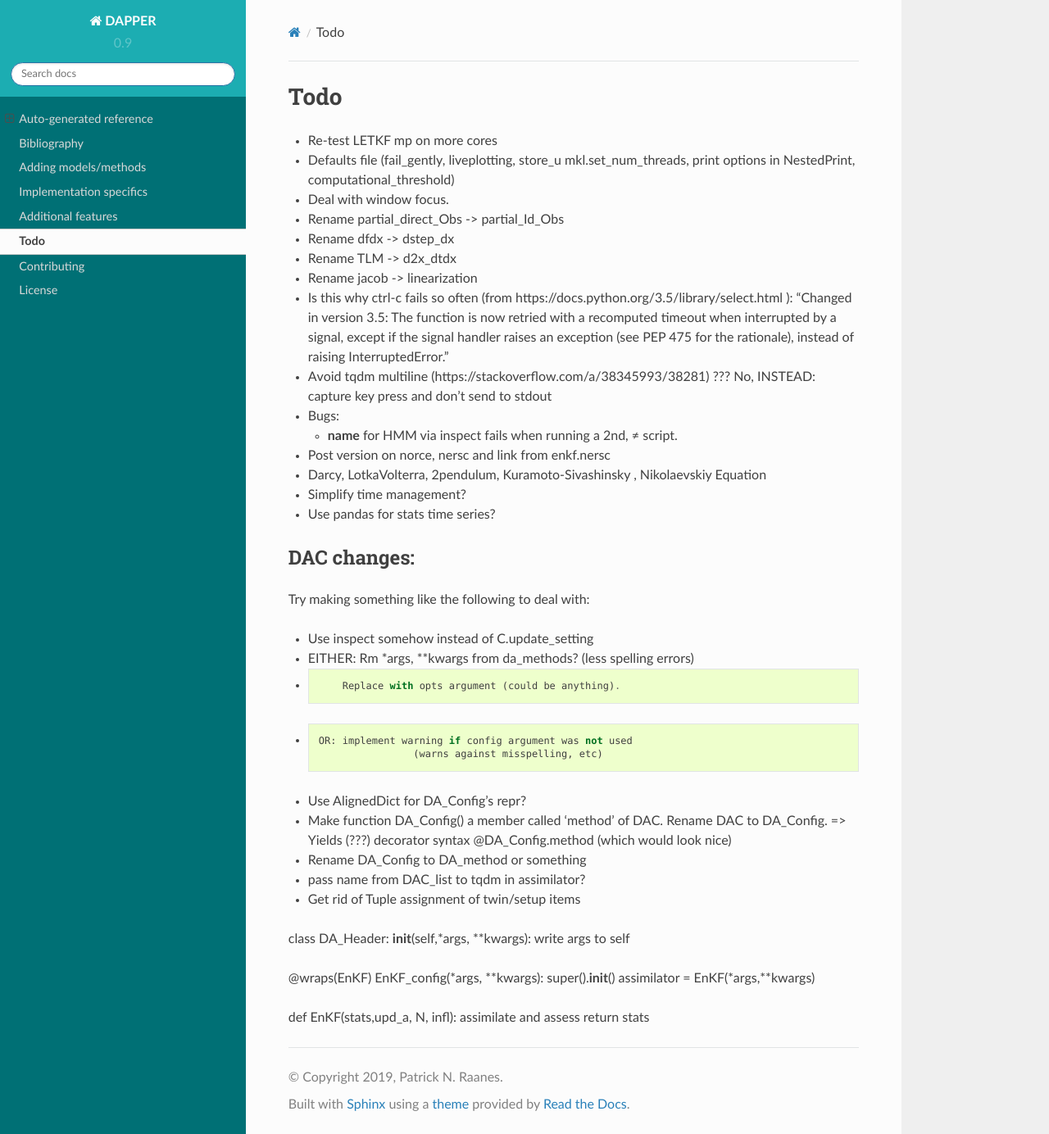
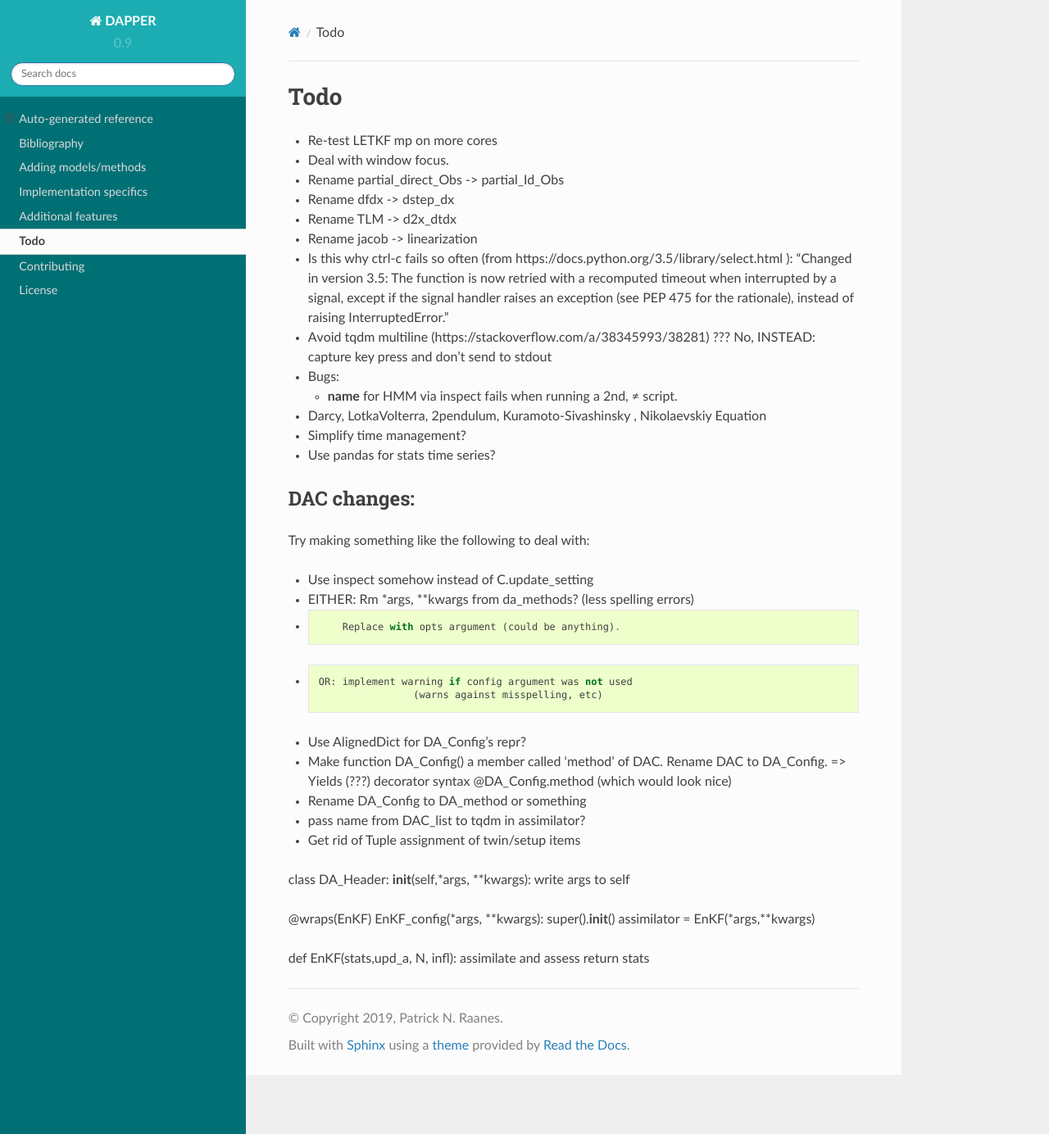
Before and after one commit to nansencenter/DAPPER, a Sphinx documentation site: the page built from docs/todo.md, in a window 1280 px wide and 1384 px high. Shown: the whole window at 82% size. Built offline with Sphinx 7.4.7 and the Read the Docs theme 2.0.0, drawn with Linux system fonts in a browser that asks for light colours.

Commit message:
Updated todo.md

```diff
--- a/docs/todo.md
+++ b/docs/todo.md
@@ -1,9 +1,6 @@
 Todo
 ================================================
 * Re-test LETKF mp on more cores
-
-
-* Defaults file (fail_gently, liveplotting, store_u mkl.set_num_threads, print options in NestedPrint, computational_threshold)
 
 * Deal with window focus.
 * Rename partial_direct_Obs -> partial_Id_Obs
@@ -20,8 +17,6 @@ Todo
 
 * Bugs:
     * __name__ for HMM via inspect fails when running a 2nd, ≠ script.
-
-* Post version on norce, nersc and link from enkf.nersc
 
 * Darcy, LotkaVolterra, 2pendulum, Kuramoto-Sivashinsky , Nikolaevskiy Equation
 * Simplify time management?
```
